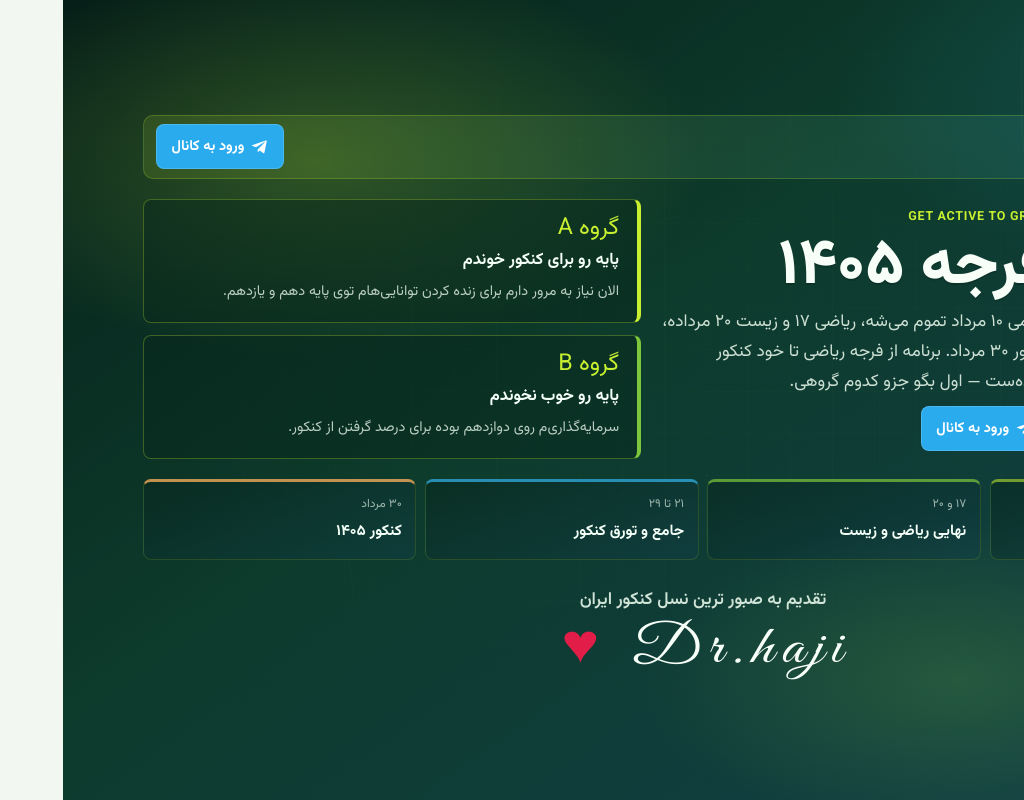
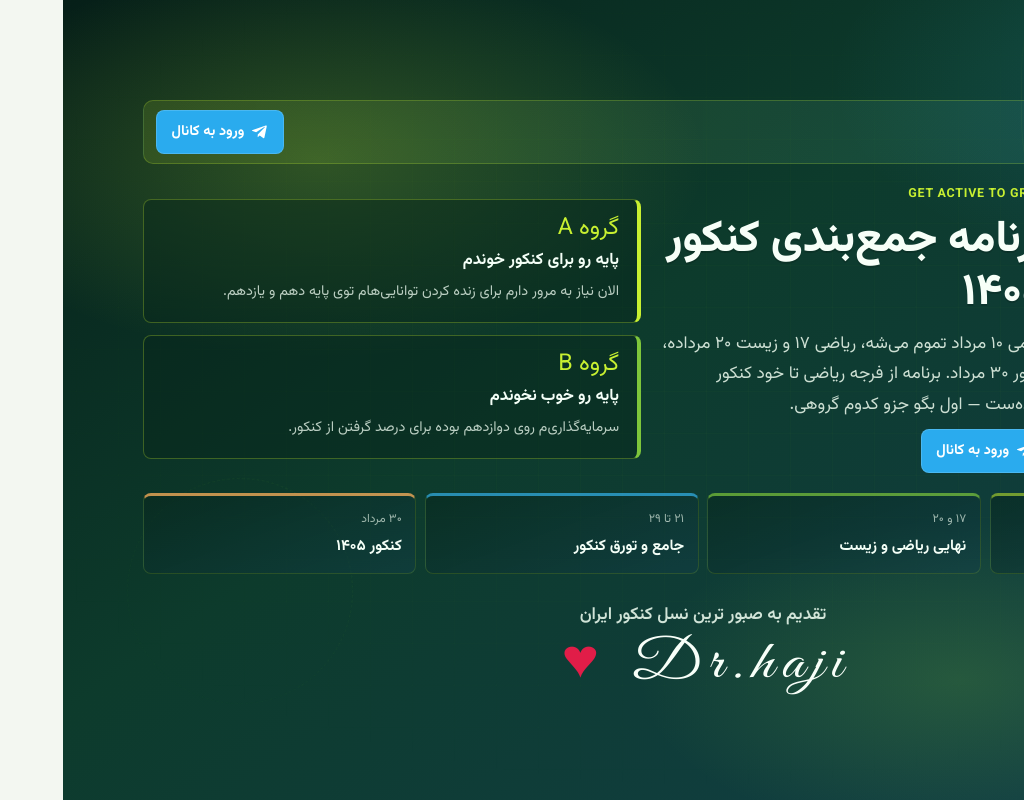
Before and after one commit to mihaji2002-netizen/Konkour405, a React (Vite) app: page / in a window 1280 px wide. Shown: the whole page, without its empty margins (256-1280 px from the left). Built offline with nearby package versions, Linux system fonts and the light colour scheme; a web font is replaced by a local one.

Commit message:
Rename brand to برنامه جمع‌بندی کنکور ۱۴۰۵
Co-authored-by: mihaji2002-netizen <mihaji2002-netizen@users.noreply.github.com>

```diff
--- a/index.html
+++ b/index.html
@@ -6,9 +6,9 @@
     <meta name="viewport" content="width=device-width, initial-scale=1.0" />
     <meta
       name="description"
-      content="pepsino LAB — برنامه آماده‌سازی کنکور ۱۴۰۵، فرجه ریاضی و مرور پایه"
+      content="pepsino LAB — برنامه جمع‌بندی کنکور ۱۴۰۵"
     />
-    <title>pepsino LAB | فرجه ۱۴۰۵</title>
+    <title>pepsino LAB | برنامه جمع‌بندی کنکور ۱۴۰۵</title>
   </head>
   <body>
     <div id="root"></div>
--- a/src/App.css
+++ b/src/App.css
@@ -136,7 +136,8 @@
 
 .landing .brand {
   color: #f7fff8;
-  font-size: clamp(2.4rem, 7vw, 4rem);
+  font-size: clamp(1.55rem, 4.8vw, 2.75rem);
+  line-height: 1.2;
   text-shadow: 0 2px 0 rgba(0, 0, 0, 0.15);
 }
 
@@ -382,8 +383,9 @@
 }
 
 .brand.small {
-  font-size: 1.25rem;
-  line-height: 1.1;
+  font-size: clamp(0.95rem, 2.4vw, 1.15rem);
+  line-height: 1.25;
+  max-width: 14rem;
 }
 
 .topbar {
--- a/src/App.tsx
+++ b/src/App.tsx
@@ -70,7 +70,7 @@ function PlanView({
           <Logo size="nav" />
           <div>
             <p className="brand-kicker">pepsino LAB · گروه {group}</p>
-            <p className="brand small">فرجه ۱۴۰۵</p>
+            <p className="brand small">برنامه جمع‌بندی کنکور ۱۴۰۵</p>
           </div>
         </div>
         <div className="top-meta">
@@ -270,7 +270,7 @@ function PlanView({
 
       <footer className="foot">
         <Logo size="nav" />
-        <span>pepsino LAB · فرجه ۱۴۰۵ · گروه {group}</span>
+        <span>pepsino LAB · برنامه جمع‌بندی کنکور ۱۴۰۵ · گروه {group}</span>
         <Signature tone="dark" />
         <TelegramLink variant="chip" />
       </footer>
@@ -308,7 +308,7 @@ export default function App() {
                 <Logo size="hero" />
                 <div className="hero-brand-copy">
                   <p className="brand-kicker light">GET ACTIVE TO GROW</p>
-                  <p className="brand">فرجه ۱۴۰۵</p>
+                  <p className="brand">برنامه جمع‌بندی کنکور ۱۴۰۵</p>
                   <p className="hero-lead">
                     شیمی ۱۰ مرداد تموم می‌شه، ریاضی ۱۷ و زیست ۲۰ مرداده، کنکور ۳۰ مرداد. برنامه از
                     فرجه ریاضی تا خود کنکور آماده‌ست — اول بگو جزو کدوم گروهی.
```
Also changed, not shown: 1 other file (tests, documents, lock files or other folders).
